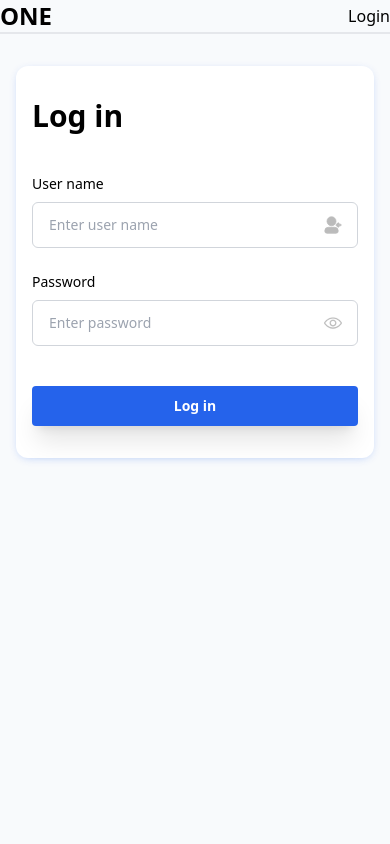
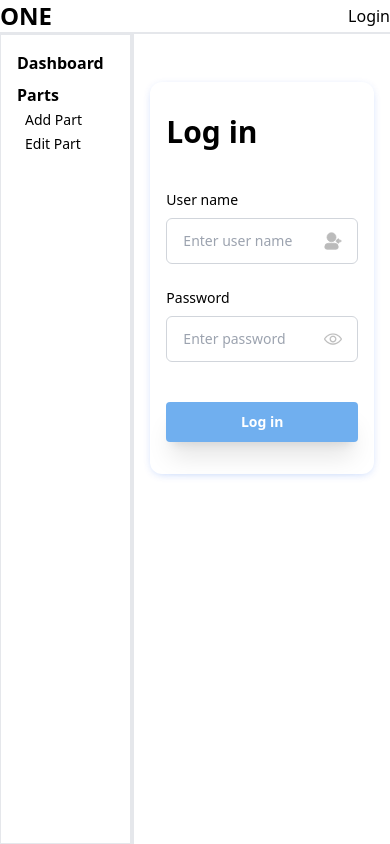
Before and after one commit to khaleelsheikh/one-ims, a Next.js app: page /login in a window 390 px wide. Built offline with nearby package versions, Linux system fonts and the light colour scheme.

Commit message:
Tweeking login ui. Need to see more ideas.

```diff
--- a/app/components/Header.js
+++ b/app/components/Header.js
@@ -14,7 +14,7 @@ const Header = () => {
           <div className="flex place-content-end">
             <ul className="flex flex-row gap-4 items-center">
               <li>
-                <Link href={"/login"} className="hover:text-rose-600">
+                <Link href={"/login"} className="hover:text-[#4295ea]">
                   Login
                 </Link>
               </li>
--- a/app/components/SideNavbar.js
+++ b/app/components/SideNavbar.js
@@ -9,21 +9,21 @@ const SideNavbar = () => {
           <li className="px-4 py-2 ">
             <Link
               href={"/dashboard"}
-              className="hover:text-rose-600 font-semibold"
+              className="hover:text-[#4295ea] font-semibold"
             >
               Dashboard
             </Link>
           </li>
 
           <li className="px-4 ">
-            <Link className="hover:text-rose-600 font-semibold" href={"/parts"}>
+            <Link className="hover:text-[#4295ea] font-semibold" href={"/parts"}>
               Parts
             </Link>
             <ul className="px-2">
               <li>
                 <Link
                   href={"/parts/add"}
-                  className="hover:text-rose-600 text-sm"
+                  className="hover:text-[#4295ea] text-sm"
                 >
                   Add Part
                 </Link>
@@ -31,7 +31,7 @@ const SideNavbar = () => {
               <li>
                 <Link
                   href={"/parts/edit"}
-                  className="hover:text-rose-600 text-sm"
+                  className="hover:text-[#4295ea] text-sm"
                 >
                   Edit Part
                 </Link>
--- a/app/layout.js
+++ b/app/layout.js
@@ -8,12 +8,13 @@ export const metadata = {
 };
 
 export default function RootLayout({ children }) {
+  let user = true
   return (
     <html lang="en">
-      <body className="bg-slate-50">
+      <body className="">
         <Header />
         <div className="flex">
-          {/* <SideNavbar /> */}
+          <SideNavbar />
           <div className="flex-grow p-4 h-[96vh]">{children}</div>
         </div>
       </body>
--- a/app/login/Login.jsx
+++ b/app/login/Login.jsx
@@ -1,24 +1,25 @@
-"use client";
+// Login.js
+
 import React from "react";
 
 const Login = () => {
   return (
-    <>
-      <div class="">
-        <div class="bg-white my-4 rounded-xl sm:px-6 px-4 py-8 max-w-md w-full h-max shadow-[0_2px_10px_-3px_rgba(6,81,237,0.3)] max-lg:mx-auto">
+    <div className="flex justify-center items-center mt-4">
+
+        <div className="bg-white my-4 rounded-xl sm:px-6 px-4 py-8 max-w-md w-full shadow-[0_2px_10px_-3px_rgba(6,81,237,0.3)]">
           <form>
-            <div class="mb-10">
-              <h3 class="text-3xl font-extrabold">Log in</h3>
+            <div className="mb-10">
+              <h3 className="text-3xl font-extrabold">Log in</h3>
             </div>
 
             <div>
-              <label class="text-sm mb-2 block">User name</label>
-              <div class="relative flex items-center">
+              <label className="text-sm mb-2 block">User name</label>
+              <div className="relative flex items-center">
                 <input
                   name="username"
                   type="text"
                   required
-                  class="w-full text-sm border border-gray-300 px-4 py-3 rounded-md outline-blue-600"
+                  className="w-full text-sm border border-gray-300 px-4 py-3 rounded-md outline-[#4295ea]"
                   placeholder="Enter user name"
                   autoComplete="off"
                 />
@@ -26,10 +27,15 @@ const Login = () => {
                   xmlns="http://www.w3.org/2000/svg"
                   fill="#bbb"
                   stroke="#bbb"
-                  class="w-[18px] h-[18px] absolute right-4"
+                  className="w-[18px] h-[18px] absolute right-4"
                   viewBox="0 0 24 24"
                 >
-                  <circle cx="10" cy="7" r="6" data-original="#000000"></circle>
+                  <circle
+                    cx="10"
+                    cy="7"
+                    r="6"
+                    data-original="#000000"
+                  ></circle>
                   <path
                     d="M14 15H6a5 5 0 0 0-5 5 3 3 0 0 0 3 3h12a3 3 0 0 0 3-3 5 5 0 0 0-5-5zm8-4h-2.59l.3-.29a1 1 0 0 0-1.42-1.42l-2 2a1 1 0 0 0 0 1.42l2 2a1 1 0 0 0 1.42 0 1 1 0 0 0 0-1.42l-.3-.29H22a1 1 0 0 0 0-2z"
                     data-original="#000000"
@@ -37,14 +43,14 @@ const Login = () => {
                 </svg>
               </div>
             </div>
-            <div class="mt-6">
-              <label class="text-sm mb-2 block">Password</label>
-              <div class="relative flex items-center">
+            <div className="mt-6">
+              <label className="text-sm mb-2 block">Password</label>
+              <div className="relative flex items-center">
                 <input
                   name="password"
                   type="password"
                   required
-                  class="w-full text-sm border border-gray-300 px-4 py-3 rounded-md outline-blue-600"
+                  className="w-full text-sm border border-gray-300 px-4 py-3 rounded-md outline-[#4295ea]"
                   placeholder="Enter password"
                   autoComplete="off"
                 />
@@ -52,7 +58,7 @@ const Login = () => {
                   xmlns="http://www.w3.org/2000/svg"
                   fill="#bbb"
                   stroke="#bbb"
-                  class="w-[18px] h-[18px] absolute right-4 cursor-pointer"
+                  className="w-[18px] h-[18px] absolute right-4 cursor-pointer"
                   viewBox="0 0 128 128"
                 >
                   <path
@@ -63,18 +69,18 @@ const Login = () => {
               </div>
             </div>
 
-            <div class="mt-10">
+            <div className="mt-10">
               <button
                 type="button"
-                class="w-full shadow-xl py-2.5 px-4 text-sm font-semibold rounded text-white bg-blue-600 hover:bg-blue-700 focus:outline-none"
+                className="w-full shadow-xl py-2.5 px-4 text-sm font-semibold rounded text-white bg-[#70afef] hover:bg-[#4295ea] focus:outline-none"
               >
                 Log in
               </button>
             </div>
           </form>
         </div>
-      </div>
-    </>
+
+    </div>
   );
 };
 
--- a/app/page.js
+++ b/app/page.js
@@ -1,11 +1,9 @@
-import Header from "./components/Header";
+
 
 export default function Home() {
   return (
     <>
-      <div>
-        <h1>Welcome</h1>
-      </div>
+      <h1>Welcome</h1>
     </>
   );
 }
```
